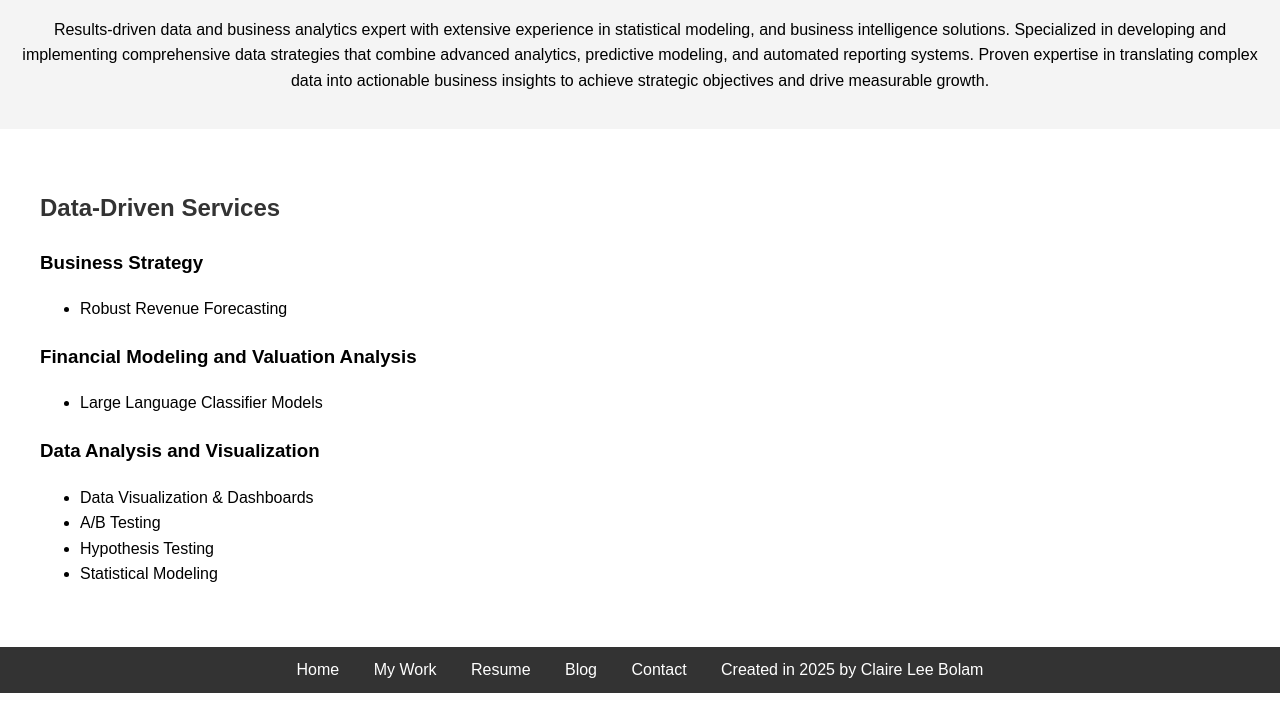
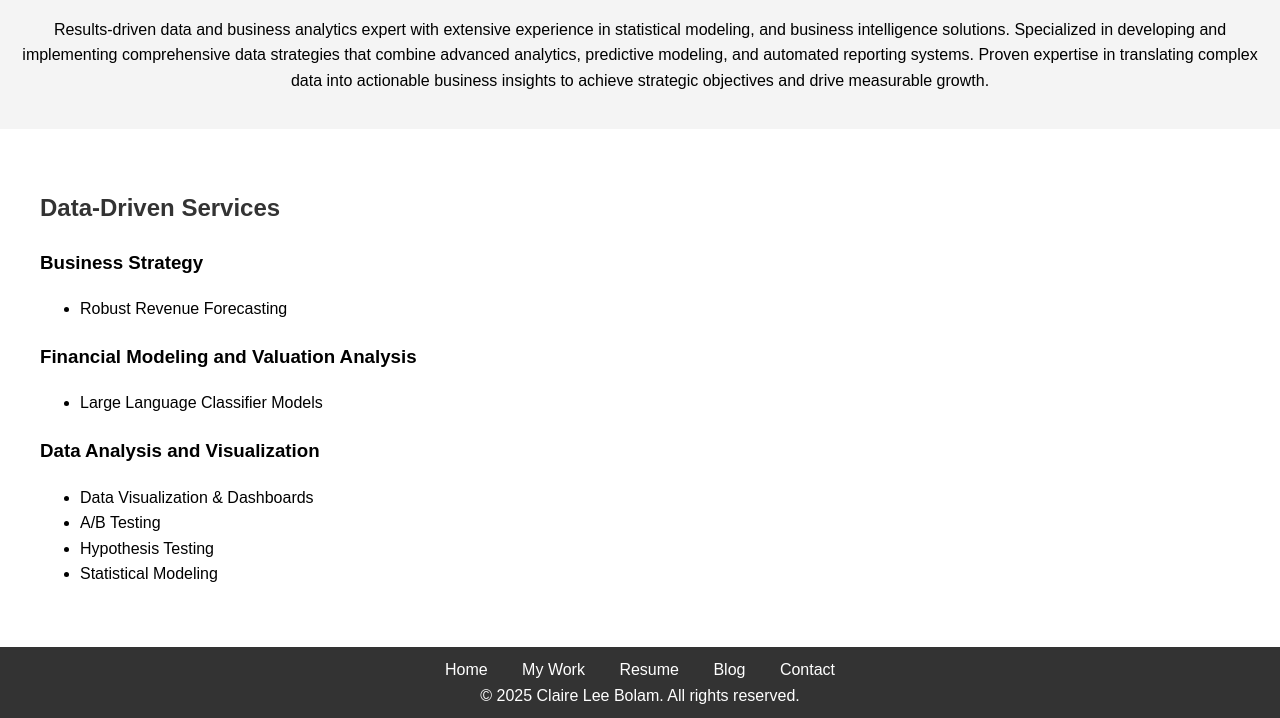
Before and after one commit to CL0110/claireleebolam, a plain HTML site: page index.html in a window 1280 px wide. Shown: the part 489-1207 px from the top of the page. Before the commit the page ends 1182 px from the top, so only its background shows below. Drawn offline with Linux system fonts and the light colour scheme.

Commit message:
Update index.html

```diff
--- a/index.html
+++ b/index.html
@@ -60,9 +60,12 @@
                 <li><a href="#resume">Resume</a></li>
                 <li><a href="blog.html">Blog</a></li>
                 <li><a href="#contact">Contact</a></li>
-                <li> Created in 2025 by Claire Lee Bolam</a></li>
             </ul>
         </nav>
+
+        <div class="copyright">
+            © 2025 Claire Lee Bolam. All rights reserved.
+        </div>
     </footer>
 </body>
 </html>
```
